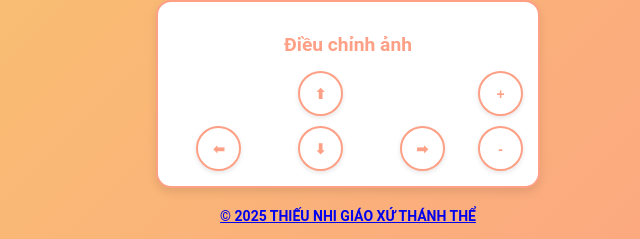
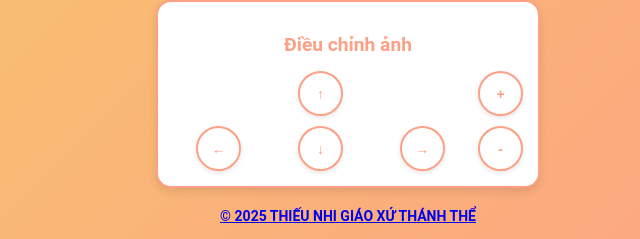
Before and after one commit to Dhoang1601/frame, a plain HTML site: page index.html in a window 1280 px wide. Shown: the part 613-852 px from the top of the page, 292-932 px from the left. Drawn offline with Linux system fonts and the light colour scheme.

Commit message:
Update index.html

```diff
--- a/index.html
+++ b/index.html
@@ -203,10 +203,10 @@ label[for="upload"]:hover,
   <div class="controls">
     <h2>Điều chỉnh ảnh</h2>
     <div class="button-container">
-      <button id="move-up">⬆</button>
-      <button id="move-down">⬇</button>
-      <button id="move-left">⬅</button>
-      <button id="move-right">➡</button>
+      <button id="move-up">↑</button>
+      <button id="move-down">↓</button>
+      <button id="move-left">←</button>
+      <button id="move-right">→</button>
       <button id="zoom-in">+</button>
       <button id="zoom-out">-</button>
     </div>
```
